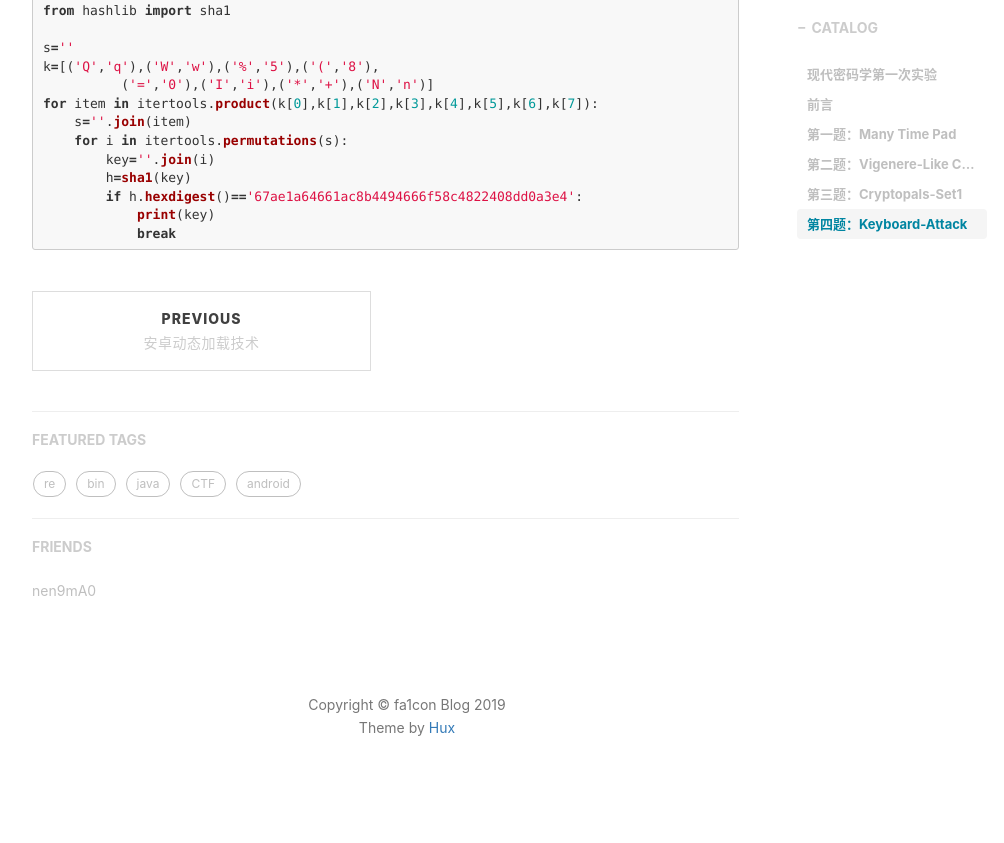
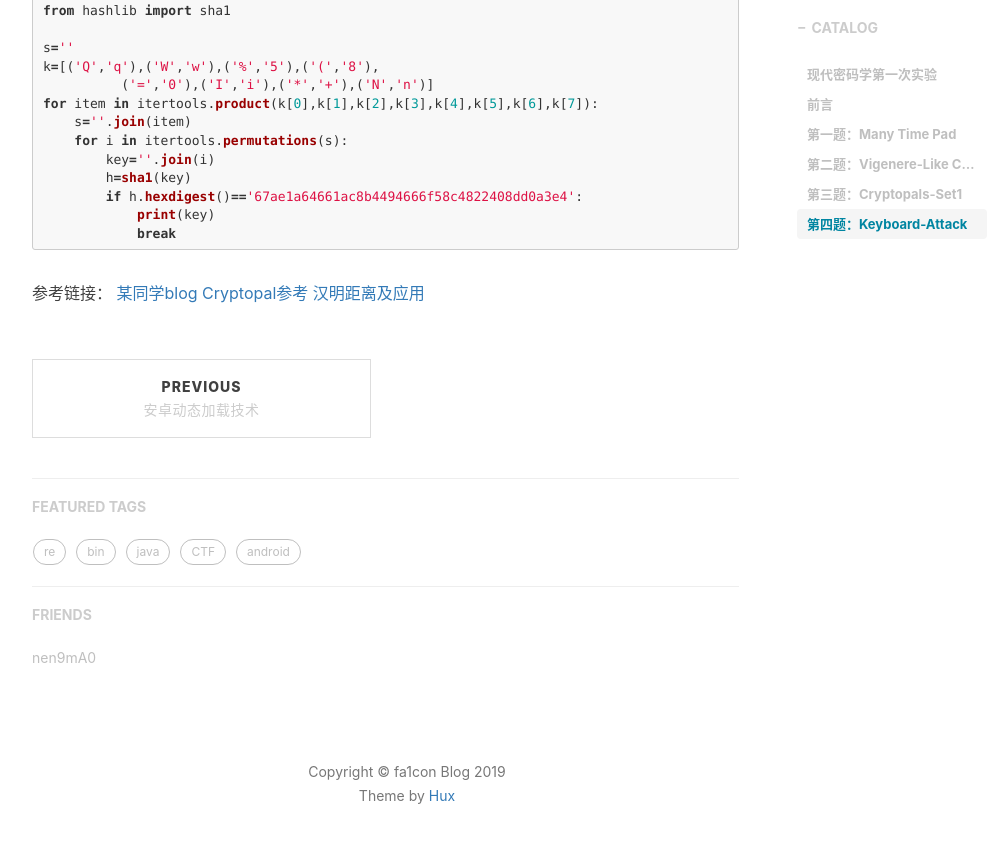
Before and after one commit to fa1conn/fa1conn.github.io, a Jekyll site: the page built from _posts/2019-11-14-cryptohomework.md, in a window 1280 px wide and 900 px high, scrolled down 9570 px. Shown: the top 843 px of the window, without its empty margins (233-1237 px from the left). Built offline with Jekyll 4.4.1, drawn with Linux system fonts in a browser that asks for light colours; nearby versions of some CDN libraries; comment, search, counter and statistics services are not loaded.

Commit message:
new version

````diff
--- a/_posts/2019-11-14-cryptohomework.md
+++ b/_posts/2019-11-14-cryptohomework.md
@@ -465,3 +465,8 @@ for item in itertools.product(k[0],k[1],k[2],k[3],k[4],k[5],k[6],k[7]):
             print(key)
             break
 ```
+
+参考链接：
+[某同学blog](https://blank-vax.github.io/2019/11/13/%E7%8E%B0%E4%BB%A3%E5%AF%86%E7%A0%81%E5%AD%A6%E8%A7%A3%E9%A2%98%E6%8A%A5%E5%91%8A(%E4%B8%80)/#more)
+[Cryptopal参考](https://www.codercto.com/a/43657.html)
+[汉明距离及应用](https://blog.csdn.net/zxwsbg/article/details/89461800)
````
